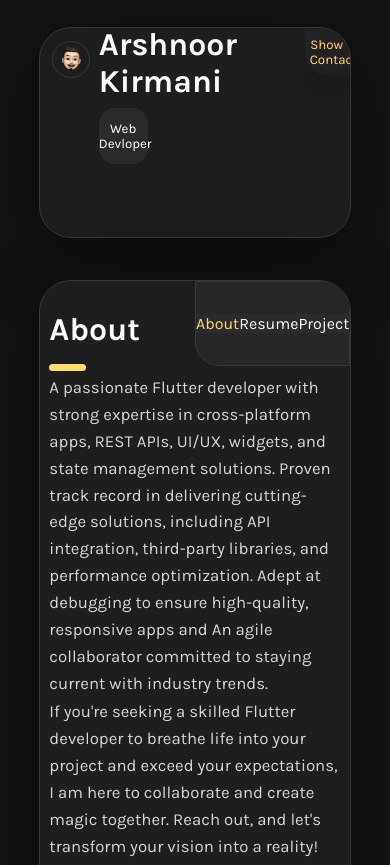
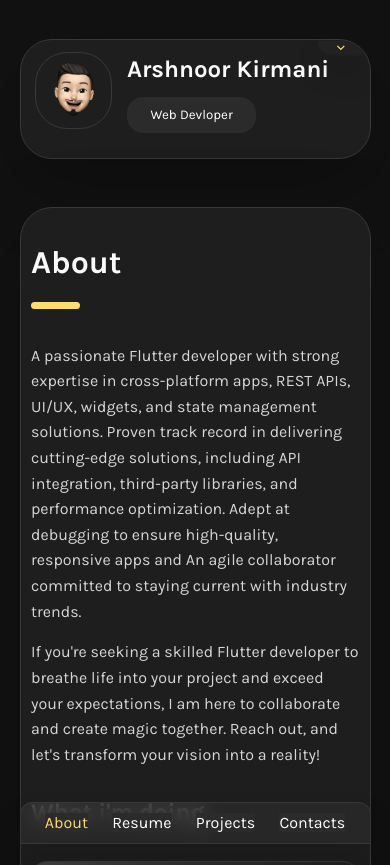
Before and after one commit to arsh-study-01/MyPortfolio, a plain HTML site: page index.html in a window 390 px wide. Shown: the top 865 px of the page. Drawn offline with Linux system fonts and the light colour scheme.

Commit message:
responseve

```diff
--- a/index.html
+++ b/index.html
@@ -6,6 +6,7 @@
     <title>Portfolio</title>
     <link rel="stylesheet" href="utility.css" />
     <link rel="stylesheet" href="style.css" />
+    <link rel="stylesheet" href="./src/css/media-qurey.css" />
   </head>
   <body>
     <div class="myInfo-container">
@@ -25,7 +26,18 @@
           <button class="profestion">Web Devloper</button>
         </div>
         <button class="show-conatacts" onclick="myInfoShow()">
-          Show Contacts
+          <span class="text">Show Contacts</span>
+          <span class="icon">
+            <svg
+              xmlns="http://www.w3.org/2000/svg"
+              height="24px"
+              viewBox="0 -960 960 960"
+              width="24px"
+              fill="#e8eaed"
+            >
+              <path d="M480-344 240-584l56-56 184 184 184-184 56 56-240 240Z" />
+            </svg>
+          </span>
         </button>
       </div>
       <div class="information">
--- a/script.js
+++ b/script.js
@@ -2,8 +2,11 @@ function myInfoShow() {
   let elm = document.querySelector(".myInfo-container");
   elm.classList.toggle("showInfo");
   if (elm.classList[1] == "showInfo")
-    document.querySelector(".show-conatacts").innerHTML = "Hide Contacts";
-  else document.querySelector(".show-conatacts").innerHTML = "Show Contacts";
+    document.querySelector(".show-conatacts span.text").innerHTML =
+      "Hide Contacts";
+  else
+    document.querySelector(".show-conatacts span.text").innerHTML =
+      "Show Contacts";
 }
 let Nav_Btns_Box = document.querySelector("nav>ul");
 console.log(Nav_Btns_Box);
--- /dev/null
+++ b/src/css/media-qurey.css
@@ -0,0 +1,127 @@
+@media screen and (max-width: 600px) {
+  body {
+    padding: 10% 5%;
+  }
+  /* ============================================= */
+  div.myInfo-container {
+    height: 7.5rem;
+  }
+  div.myInfo-container.showInfo {
+    grid-template-rows: 7rem 13rem 1.5rem;
+    gap: 2.7%;
+  }
+  div.myInfo-container div.top-container {
+    height: 7rem;
+    width: 96%;
+    padding-bottom: 6%;
+    gap: 5%;
+    grid-template-columns: 25% 70%;
+  }
+  div.myInfo-container.showInfo div.top-container {
+    padding-bottom: 6%;
+  }
+  div.top-container > div.side-box {
+    grid-template-rows: 35% auto;
+  }
+  div.top-container > div.side-box h1 {
+    font-size: 1.5rem;
+  }
+  div.myInfo-container div.side-box button {
+    width: 60%;
+    height: 60%;
+  }
+  button.show-conatacts {
+    width: 15%;
+    height: 1rem;
+    padding: 0;
+  }
+  button.show-conatacts span.text {
+    display: none;
+  }
+  button.show-conatacts span.icon {
+    display: inline;
+  }
+  button.show-conatacts span.icon svg {
+    fill: var(--orange-yellow-crayola);
+    width: 30%;
+    aspect-ratio: 1 / 1;
+    position: relative;
+    top: -25%;
+    right: 5%;
+  }
+
+  /* =============================== */
+  div.myInfo-container.showInfo {
+    height: 25rem;
+  }
+  /* ==================================================================================== */
+  div.myInfo-container div.information {
+    grid-template-columns: auto;
+    padding-bottom: 5%;
+  }
+  a.information-box {
+    grid-template-columns: 15% 80%;
+    gap: 3%;
+  }
+  a.information-box div.icons-box {
+    margin: 8%;
+  }
+  a.information-box > div.side-box span {
+    font-size: 0.9rem;
+  }
+  a.information-box div.icons-box svg {
+    width: 50%;
+  }
+  /* ======================================================================== */
+  div.socal-media-icons > ul {
+    width: 45%;
+  }
+  /* ======================================================================== */
+  div.slider-container header nav {
+    position: fixed;
+    top: auto;
+    bottom: 0;
+    right: 5%;
+    width: 90%;
+    height: 5%;
+    background: hsla(240, 1%, 17%, 0.75);
+    backdrop-filter: blur(10px);
+    border: 1px solid var(--jet);
+    border-radius: 12px 12px 0 0;
+    box-shadow: var(--shadow-2);
+    z-index: 5;
+  }
+  /* ======================================================================== */
+  div.slider-container {
+    gap: 3%;
+    height: 60rem;
+  }
+  header div.title {
+    width: 100%;
+  }
+  header div.title h1 {
+    width: 100%;
+  }
+  header div.title span {
+    width: 15%;
+  }
+  main div.subTitle {
+    height: 100%;
+    display: grid;
+    gap: 1%;
+  }
+  main div.subTitle p {
+    font-size: 1rem;
+  }
+  /* ============== */
+  main div.devlopent-stream {
+    display: grid;
+    gap: 0;
+  }
+  /* ============= */
+  main div.devlopent-stream > div.box {
+    grid-template-columns: auto;
+  }
+}
+@media screen and (min-width: 900px) {
+}
--- a/style.css
+++ b/style.css
@@ -1,10 +1,10 @@
 div.myInfo-container {
   position: relative;
   border-radius: 2rem;
-  padding: 4%;
-  height: 25vh;
+  padding: 3.5% 4%;
+  height: 12rem;
   overflow: hidden;
-  transition: height 0.5s ease-in;
+  transition: height 0.4s ease-in;
   background: var(--eerie-black-2);
   border: 1px solid var(--jet);
   box-shadow: var(--shadow-5);
@@ -12,18 +12,17 @@ div.myInfo-container {
   /* grid-template-rows: 20vh ; */
 }
 div.myInfo-container.showInfo {
-  height: 60vh;
+  height: 28rem;
   display: grid;
-  grid-template-rows: 18vh 25vh 4vh;
-  gap: 3%;
+  grid-template-rows: 9rem 12rem 2.5rem;
+  gap: 2%;
 }
 div.myInfo-container div.top-container {
-  padding-bottom: 2%;
   margin-bottom: 0;
   display: grid;
   gap: 3%;
   grid-template-columns: 13% auto;
-  height: 18vh;
+  height: 9rem;
 }
 div.myInfo-container.showInfo div.top-container {
   border-bottom: 1px solid var(--jet);
@@ -54,6 +53,9 @@ div.myInfo-container div.side-box button {
   height: 55%;
   border-radius: 1rem;
   cursor: pointer;
+}
+button.show-conatacts span.icon {
+  display: none;
 }
 div.myInfo-container div.side-box button:hover {
   filter: brightness(90%);
@@ -147,6 +149,9 @@ div.socal-media-icons {
   position: relative;
   top: 15%;
 }
+div.showInfo div.socal-media-icons {
+  display: flex;
+}
 div.socal-media-icons > ul {
   display: flex;
   align-items: center;
@@ -161,18 +166,16 @@ div.socal-media-icons svg {
   width: 100%;
   fill: var(--light-gray-70);
 }
-div.showInfo div.socal-media-icons {
-  display: flex;
-}
+
 /* ============================================================================= */
 div.slider-container {
   position: relative;
-  margin-top: 5vh;
+  margin-top: 3rem;
   padding: 2% 3%;
-  height: 100vh;
+  height: 50rem;
   overflow: hidden;
   border-radius: 2rem;
-  transition: height 0.5s ease-in;
+  transition: height 0.4s ease-in;
   background: var(--eerie-black-2);
   border: 1px solid var(--jet);
   box-shadow: var(--shadow-5);
@@ -212,7 +215,7 @@ div.slider-container header nav {
   top: 0;
   right: 0;
   width: 50%;
-  height: 10%;
+  height: 8%;
   display: flex;
   align-items: center;
   border-radius: 0 1.5rem;
```
